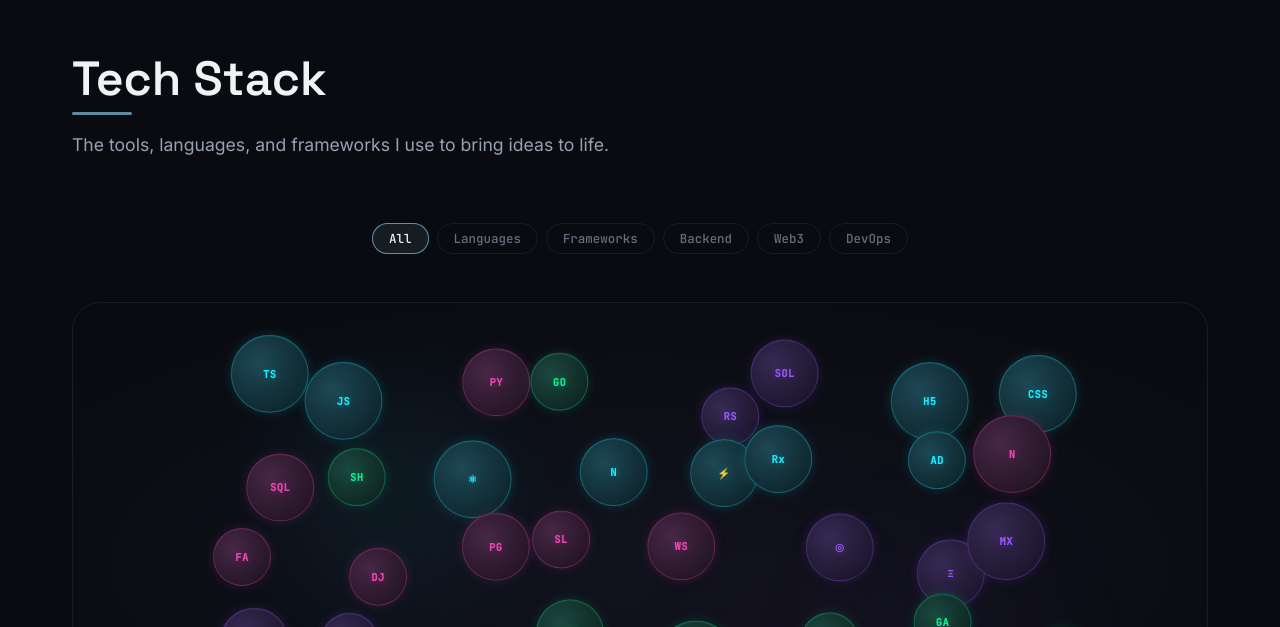
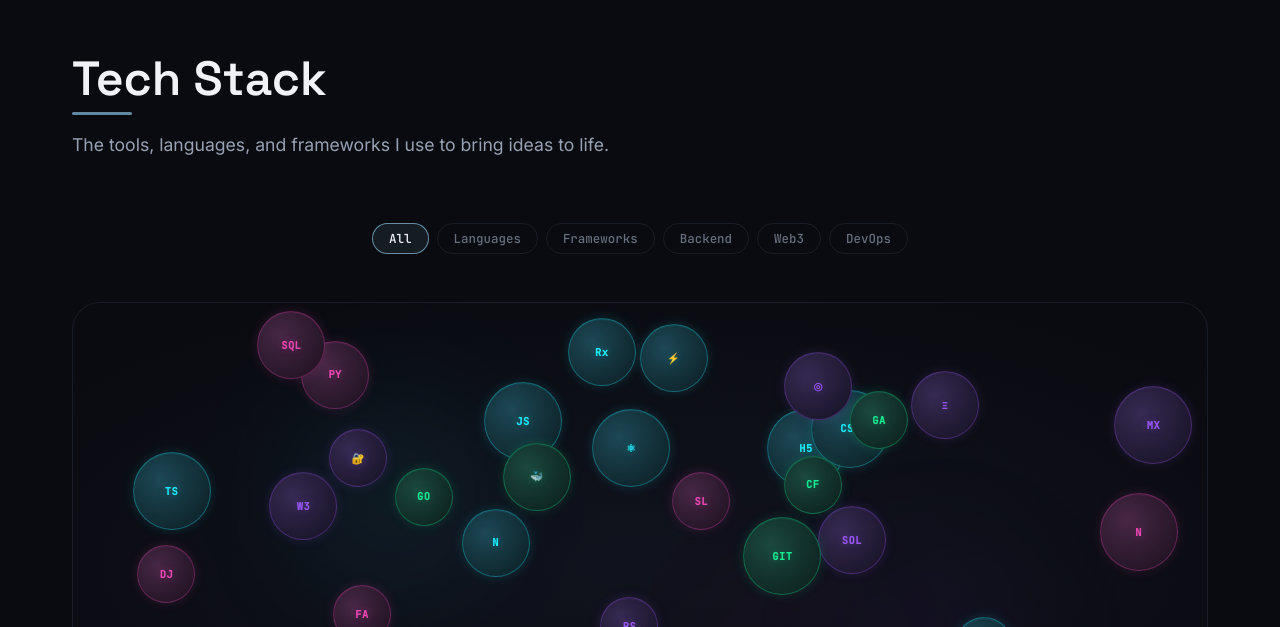
Before and after one commit to kevdevg/portfolio, a React (Vite) app: page / in a window 1280 px wide. Shown: the part 1693-2320 px from the top of the page. Built offline with nearby package versions, Linux system fonts and the light colour scheme.

Commit message:
feat: tech orbs now bounce off container walls with faster JS-driven physics

```diff
--- a/src/components/TechStack/TechStack.css
+++ b/src/components/TechStack/TechStack.css
@@ -145,24 +145,11 @@
     box-shadow var(--duration-normal) var(--ease-out),
     border-color var(--duration-normal) var(--ease-out);
   transition-delay: var(--orb-delay);
-
-  /* Slow organic drift — each orb gets unique --drift-x, --drift-y, --drift-dur */
-  animation: orbDrift var(--drift-dur, 14s) ease-in-out infinite;
-  animation-play-state: paused;
 }
 
 .tech-orb-visible {
   opacity: 1;
   scale: 1;
-  animation-play-state: running;
-}
-
-@keyframes orbDrift {
-  0%   { transform: translate(-50%, -50%) translate(0, 0); }
-  25%  { transform: translate(-50%, -50%) translate(var(--drift-x, 8px), calc(var(--drift-y, 6px) * -0.5)); }
-  50%  { transform: translate(-50%, -50%) translate(calc(var(--drift-x, 8px) * -0.3), var(--drift-y, 6px)); }
-  75%  { transform: translate(-50%, -50%) translate(calc(var(--drift-x, 8px) * -0.7), calc(var(--drift-y, 6px) * -0.8)); }
-  100% { transform: translate(-50%, -50%) translate(0, 0); }
 }
 
 .tech-orb:hover,
--- a/src/components/TechStack/TechStack.jsx
+++ b/src/components/TechStack/TechStack.jsx
@@ -1,4 +1,4 @@
-import { useState, useMemo } from 'react';
+import { useState, useMemo, useRef, useEffect, useCallback } from 'react';
 import { useIntersection } from '../../hooks/useIntersection';
 import './TechStack.css';
 
@@ -71,27 +71,30 @@ const CATEGORY_LABELS = {
   devops: 'DevOps',
 };
 
+function seededRandom(seed) {
+  const x = Math.sin(seed * 9301 + 49297) * 49297;
+  return x - Math.floor(x);
+}
+
 export default function TechStack() {
   const [ref, isVisible] = useIntersection();
   const [activeGroup, setActiveGroup] = useState('All');
   const [hoveredTech, setHoveredTech] = useState(null);
+  const constellationRef = useRef(null);
+  const orbStatesRef = useRef([]);
+  const rafRef = useRef(null);
+  const orbElemsRef = useRef([]);
 
   const filtered = activeGroup === 'All'
     ? TECHNOLOGIES
     : TECHNOLOGIES.filter(t => t.group === activeGroup);
 
-  // Seeded pseudo-random for deterministic positions
-  function seededRandom(seed) {
-    const x = Math.sin(seed * 9301 + 49297) * 49297;
-    return x - Math.floor(x);
-  }
-
-  // Grid-based distribution with jitter for even spacing
-  const orbPositions = useMemo(() => {
+  // Grid-based initial positions
+  const initialPositions = useMemo(() => {
     const count = filtered.length;
-    const cols = Math.ceil(Math.sqrt(count * 1.8)); // wider than tall
+    const cols = Math.ceil(Math.sqrt(count * 1.8));
     const rows = Math.ceil(count / cols);
-    const cellW = 80 / cols; // leave 10% padding on each side
+    const cellW = 80 / cols;
     const cellH = 80 / rows;
 
     return filtered.map((tech, i) => {
@@ -101,21 +104,97 @@ export default function TechStack() {
       const jitterX = (seededRandom(seed) - 0.5) * cellW * 0.6;
       const jitterY = (seededRandom(seed + 99) - 0.5) * cellH * 0.6;
 
-      // Unique slow drift parameters per orb
-      const driftX = (seededRandom(seed + 1) - 0.5) * 20; // px
-      const driftY = (seededRandom(seed + 2) - 0.5) * 16;
-      const driftDur = 10 + seededRandom(seed + 3) * 14; // 10-24s
+      // Random velocity direction, speed ~18-35 px/s
+      const angle = seededRandom(seed + 200) * Math.PI * 2;
+      const speed = 18 + seededRandom(seed + 300) * 17;
 
       return {
         x: 10 + col * cellW + cellW / 2 + jitterX,
         y: 10 + row * cellH + cellH / 2 + jitterY,
+        vx: Math.cos(angle) * speed,
+        vy: Math.sin(angle) * speed,
         delay: i * 50,
-        driftX,
-        driftY,
-        driftDur,
       };
     });
   }, [filtered]);
+
+  // Initialize orb physics states when filtered list changes
+  useEffect(() => {
+    orbStatesRef.current = initialPositions.map(p => ({
+      x: p.x,
+      y: p.y,
+      vx: p.vx,
+      vy: p.vy,
+    }));
+    orbElemsRef.current = [];
+  }, [initialPositions]);
+
+  // Animation loop with requestAnimationFrame
+  const animate = useCallback((prevTime) => {
+    const now = performance.now();
+    const dt = Math.min((now - prevTime) / 1000, 0.05); // cap delta to avoid jumps
+
+    const states = orbStatesRef.current;
+    const container = constellationRef.current;
+    if (!container || states.length === 0) {
+      rafRef.current = requestAnimationFrame(() => animate(now));
+      return;
+    }
+
+    const containerW = container.offsetWidth;
+    const containerH = container.offsetHeight;
+
+    for (let i = 0; i < states.length; i++) {
+      const s = states[i];
+      const size = 28 + (filtered[i]?.level || 3) * 10;
+      const halfSize = size / 2;
+
+      // Update position
+      s.x += (s.vx * dt / containerW) * 100;
+      s.y += (s.vy * dt / containerH) * 100;
+
+      // Convert to pixel bounds for collision
+      const pxX = (s.x / 100) * containerW;
+      const pxY = (s.y / 100) * containerH;
+
+      // Bounce off left/right walls
+      if (pxX - halfSize <= 0) {
+        s.x = (halfSize / containerW) * 100;
+        s.vx = Math.abs(s.vx);
+      } else if (pxX + halfSize >= containerW) {
+        s.x = ((containerW - halfSize) / containerW) * 100;
+        s.vx = -Math.abs(s.vx);
+      }
+
+      // Bounce off top/bottom walls
+      if (pxY - halfSize <= 0) {
+        s.y = (halfSize / containerH) * 100;
+        s.vy = Math.abs(s.vy);
+      } else if (pxY + halfSize >= containerH) {
+        s.y = ((containerH - halfSize) / containerH) * 100;
+        s.vy = -Math.abs(s.vy);
+      }
+
+      // Apply position via ref (no re-render)
+      const el = orbElemsRef.current[i];
+      if (el) {
+        el.style.left = `${s.x}%`;
+        el.style.top = `${s.y}%`;
+      }
+    }
+
+    rafRef.current = requestAnimationFrame(() => animate(now));
+  }, [filtered]);
+
+  // Start/stop animation when visible
+  useEffect(() => {
+    if (isVisible) {
+      rafRef.current = requestAnimationFrame(() => animate(performance.now()));
+    }
+    return () => {
+      if (rafRef.current) cancelAnimationFrame(rafRef.current);
+    };
+  }, [isVisible, animate]);
 
   return (
     <section className="techstack section" id="techstack" ref={ref}>
@@ -140,7 +219,10 @@ export default function TechStack() {
       </div>
 
       {/* Constellation field */}
-      <div className={`constellation reveal ${isVisible ? 'visible' : ''} reveal-delay-2`}>
+      <div
+        className={`constellation reveal ${isVisible ? 'visible' : ''} reveal-delay-2`}
+        ref={constellationRef}
+      >
         {/* Background glow effects */}
         <div className="constellation-glow constellation-glow-1" />
         <div className="constellation-glow constellation-glow-2" />
@@ -149,7 +231,7 @@ export default function TechStack() {
 
         {/* Tech orbs */}
         {filtered.map((tech, i) => {
-          const pos = orbPositions[i];
+          const pos = initialPositions[i];
           if (!pos) return null;
           const size = 28 + tech.level * 10;
           const isHovered = hoveredTech === tech.name;
@@ -157,6 +239,7 @@ export default function TechStack() {
           return (
             <div
               key={tech.name}
+              ref={el => { orbElemsRef.current[i] = el; }}
               className={`tech-orb ${isVisible ? 'tech-orb-visible' : ''} ${isHovered ? 'tech-orb-hovered' : ''}`}
               style={{
                 left: `${pos.x}%`,
@@ -165,9 +248,6 @@ export default function TechStack() {
                 height: `${size}px`,
                 '--orb-color': CATEGORY_COLORS[tech.category],
                 '--orb-delay': `${pos.delay}ms`,
-                '--drift-x': `${pos.driftX}px`,
-                '--drift-y': `${pos.driftY}px`,
-                '--drift-dur': `${pos.driftDur}s`,
               }}
               onMouseEnter={() => setHoveredTech(tech.name)}
               onMouseLeave={() => setHoveredTech(null)}
```
